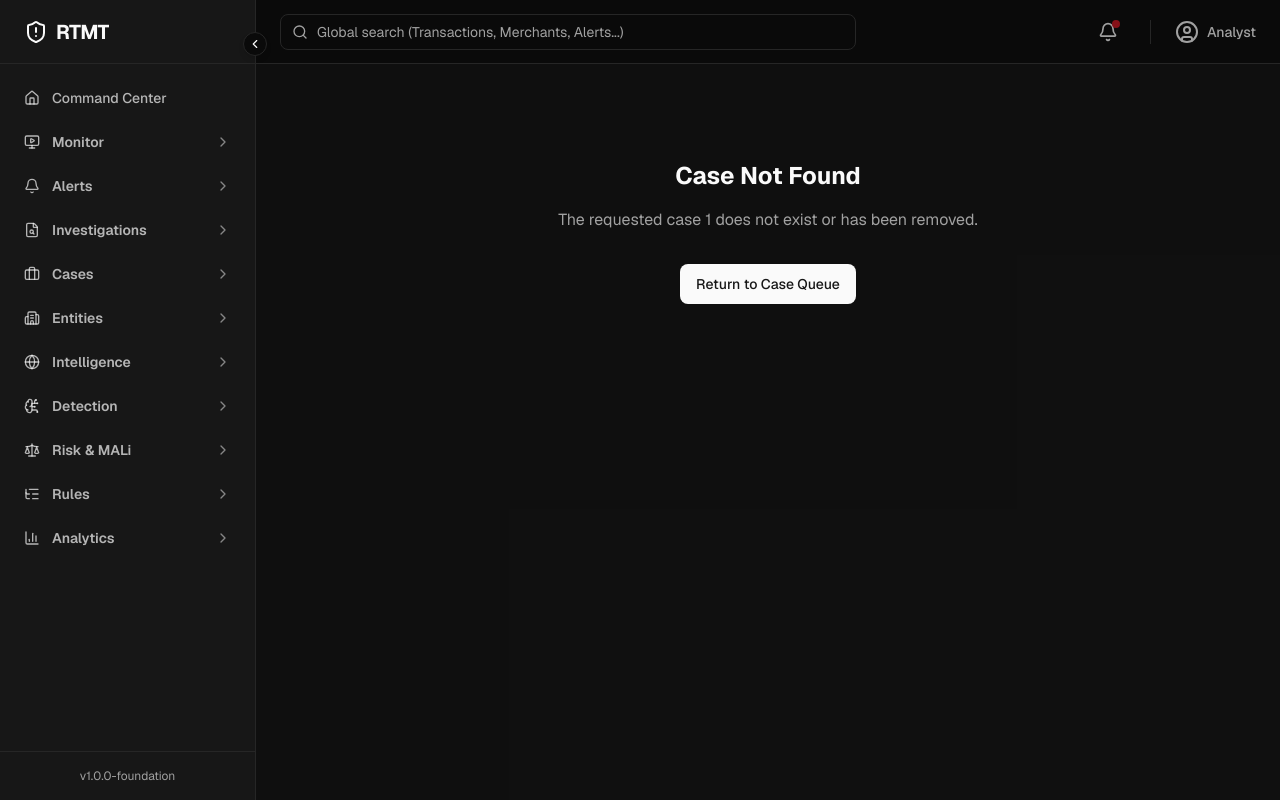
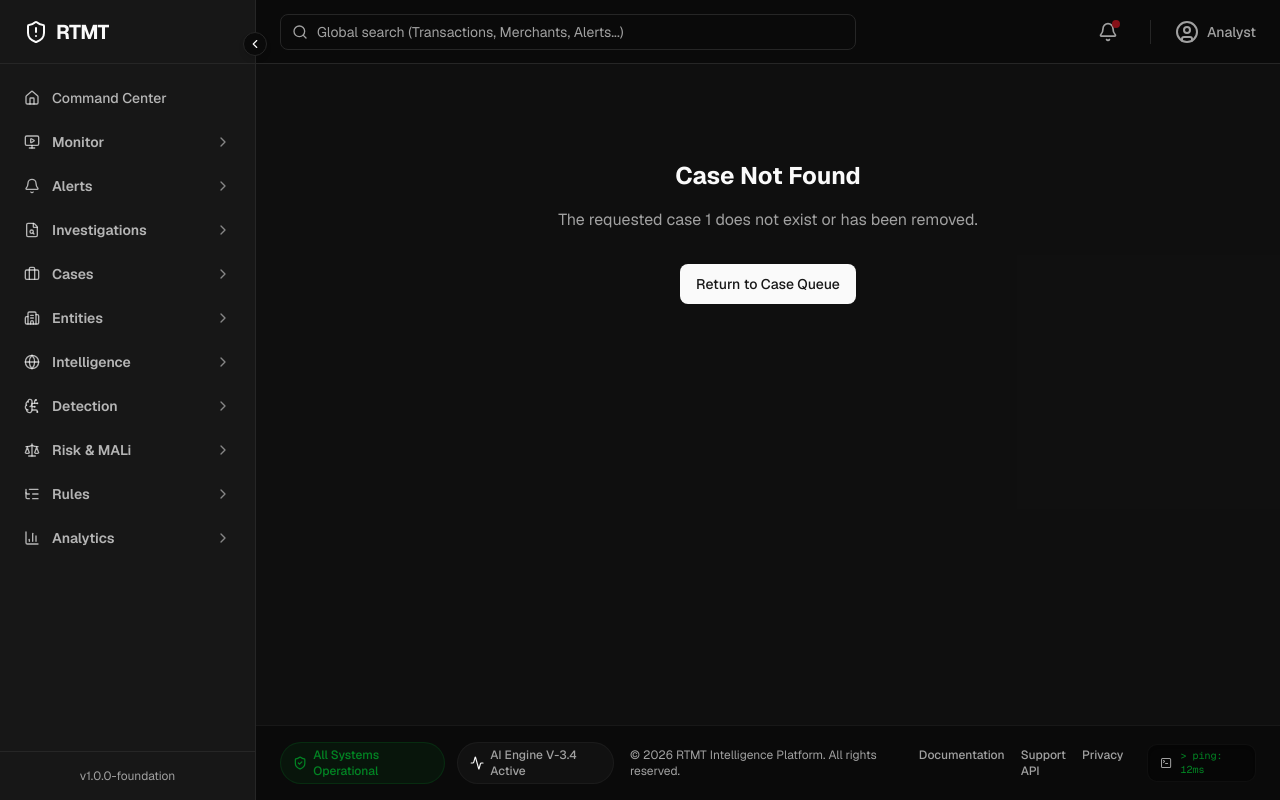
Before and after one commit to 0xkid-root/RTTMT_Analyst, a Next.js app: page /cases/1 in a window 1280 px wide. Built offline with nearby package versions, Linux system fonts and the light colour scheme.

Commit message:
feat(layout): add global production footer to app shell

```diff
--- a/src/components/layout/app-shell.tsx
+++ b/src/components/layout/app-shell.tsx
@@ -3,7 +3,7 @@
 import { useState, useEffect } from 'react';
 import { Sidebar } from '@/components/layout/sidebar';
 import { Header } from '@/components/layout/header';
-
+import { Footer } from '@/components/layout/footer';
 export function AppShell({ children }: { children: React.ReactNode }) {
   const [isSidebarCollapsed, setIsSidebarCollapsed] = useState(false);
 
@@ -26,8 +26,11 @@ export function AppShell({ children }: { children: React.ReactNode }) {
       <Sidebar isCollapsed={isSidebarCollapsed} onToggle={toggleSidebar} />
       <div className={`flex flex-1 flex-col transition-all duration-300 w-full overflow-hidden ${isSidebarCollapsed ? 'pl-16' : 'pl-64'}`}>
         <Header />
-        <main className="flex-1 overflow-auto p-6 bg-muted/20">
-          {children}
+        <main className="flex-1 overflow-auto bg-muted/20 flex flex-col">
+          <div className="flex-1 p-6">
+            {children}
+          </div>
+          <Footer />
         </main>
       </div>
     </div>
--- /dev/null
+++ b/src/components/layout/footer.tsx
@@ -0,0 +1,41 @@
+import { ShieldCheck, Activity, TerminalSquare } from 'lucide-react';
+
+export function Footer() {
+  return (
+    <footer className="mt-auto border-t border-border/50 bg-background pt-4 pb-4 px-6 text-sm shrink-0">
+      <div className="flex flex-col md:flex-row justify-between items-center gap-4 text-muted-foreground">
+
+        {/* Left Side: System Status */}
+        <div className="flex items-center gap-3">
+          <div className="flex items-center gap-1.5 px-3 py-1 rounded-full bg-success/10 text-success border border-success/20">
+            <ShieldCheck className="w-4 h-4" />
+            <span className="font-medium text-xs">All Systems Operational</span>
+          </div>
+          <div className="flex items-center gap-1.5 px-3 py-1 rounded-full bg-muted/30 border border-border/50">
+            <Activity className="w-4 h-4 text-primary" />
+            <span className="font-medium text-xs">AI Engine V-3.4 Active</span>
+          </div>
+        </div>
+
+        {/* Middle: Copyright */}
+        <div className="text-xs">
+          &copy; {new Date().getFullYear()} RTMT Intelligence Platform. All rights reserved.
+        </div>
+
+        {/* Right Side: Links & Terminal */}
+        <div className="flex items-center gap-6">
+          <div className="flex gap-4 text-xs font-medium">
+            <a href="#" className="hover:text-foreground transition-colors">Documentation</a>
+            <a href="#" className="hover:text-foreground transition-colors">Support API</a>
+            <a href="#" className="hover:text-foreground transition-colors">Privacy</a>
+          </div>
+          <div className="hidden md:flex items-center gap-2 px-3 py-1 rounded-lg bg-black/40 border border-border/30 text-[10px] font-mono shadow-inner">
+            <TerminalSquare className="w-3.5 h-3.5 text-muted-foreground" />
+            <span className="text-success">&gt; ping: 12ms</span>
+          </div>
+        </div>
+
+      </div>
+    </footer>
+  );
+}
```
